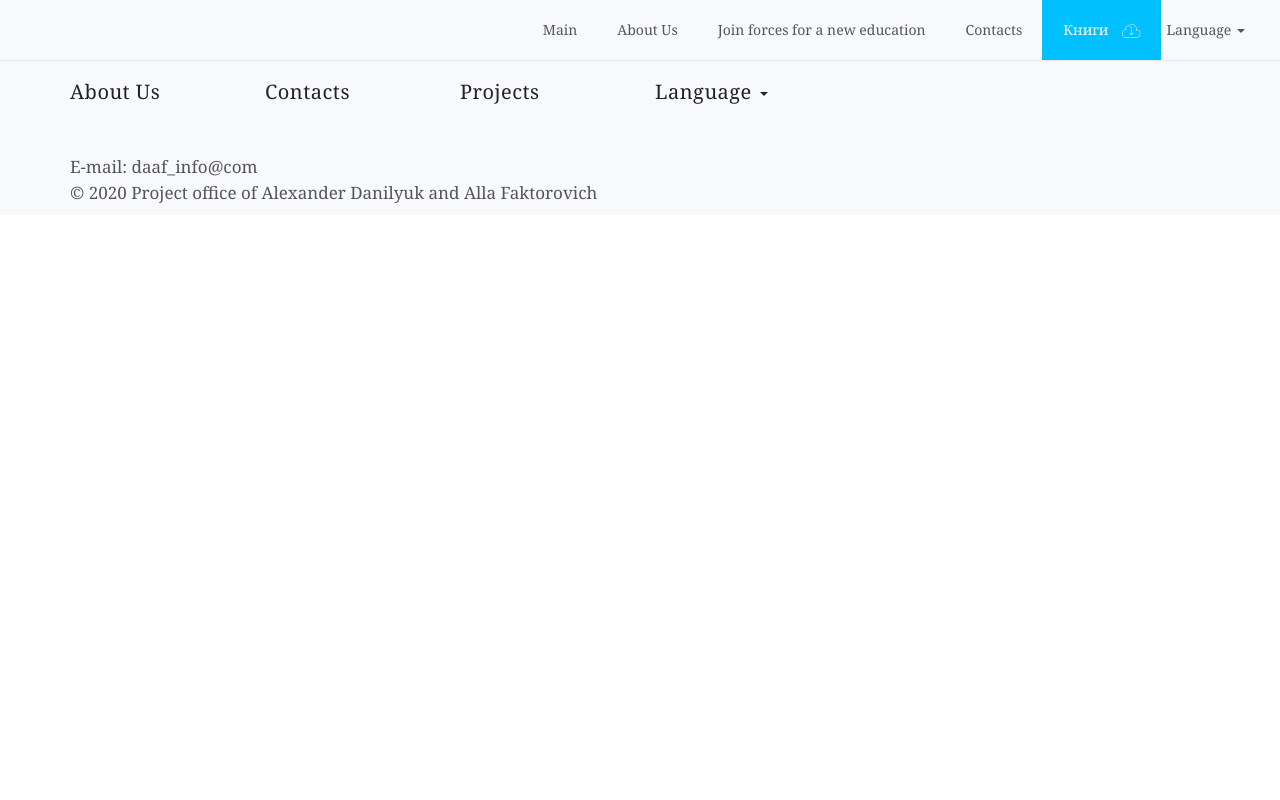
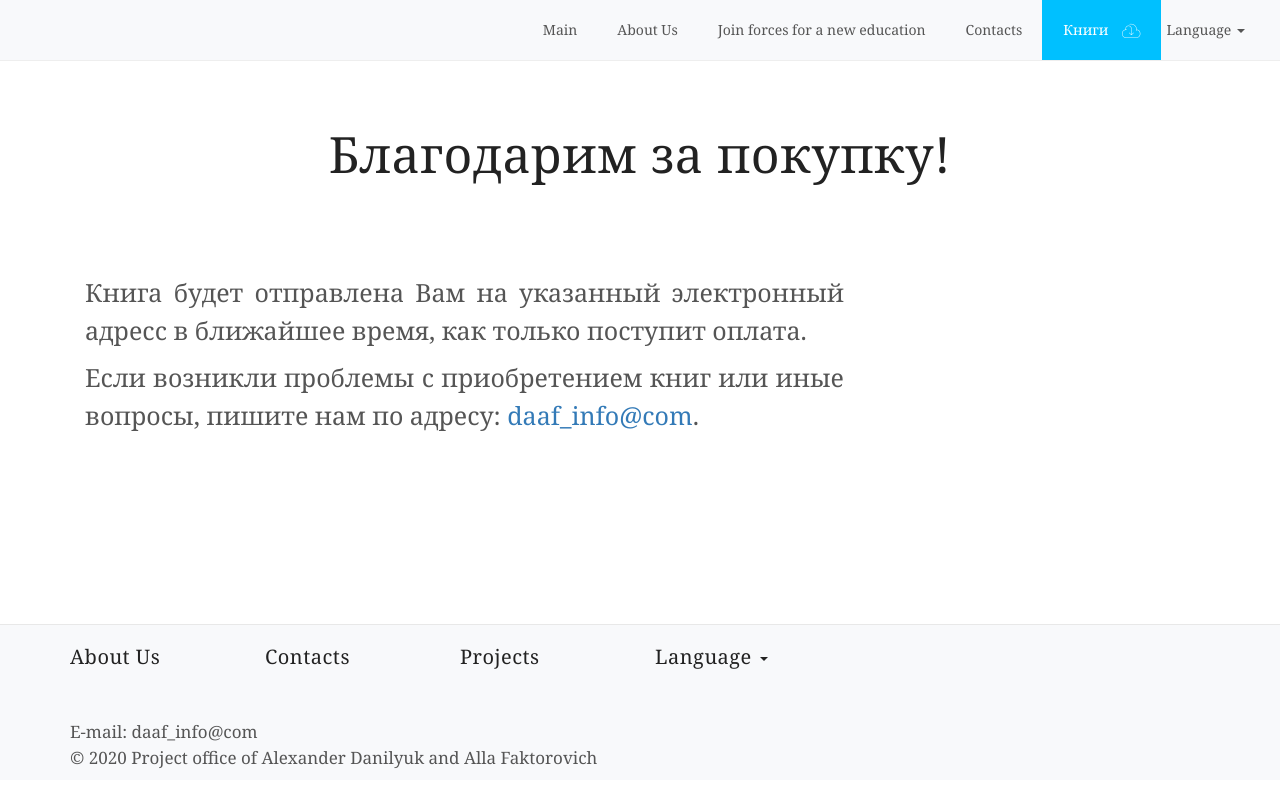
Before and after one commit to sazonovdmitrii/books, a Symfony app: template src/Lp/PaymentBundle/Resources/views/order/success.html.twig in a window 1280 px wide. Run offline with Twig, Linux system fonts and the light colour scheme; the template is opened without the code that fills it, so the values that code supplies are empty; some libraries are stand-ins or nearby versions.

Commit message:
add layout and styles for success page

```diff
--- a/public/css/style.css
+++ b/public/css/style.css
@@ -4017,3 +4017,19 @@ ul.footer-dropdown-menu {
     border-radius: 5px;
     color: #fff;
 }
+
+.thank-you-page-text-block {
+    padding: 30px;
+    width: 70%;
+    text-align: justify;
+    font-size: 25px;
+}
+
+.thank-you-page-text-block a {
+    color: #337ab7;
+}
+
+.thank-you-page-image {
+    width: 20%;
+    float: right;
+}
--- a/src/Lp/PaymentBundle/Resources/views/order/success.html.twig
+++ b/src/Lp/PaymentBundle/Resources/views/order/success.html.twig
@@ -1,7 +1,23 @@
 {% extends "index.html.twig" %}
 
 {% block body %}
-    {{ dump(order) }}
-    {{ dump(order.user) }}
-    {{ dump(order.transaction) }}
+    <section>
+        <div class="container">
+            <div class="row">
+                <img src="{{ order.project.main_image }}" class="thank-you-page-image">
+                <h2 class="title text-center">
+                    Благодарим за покупку!
+                </h2>
+                <div class="thank-you-page-text-block">
+                    <p>
+                        Книга будет отправлена Вам на указанный электронный адресс в ближайшее время, как только поступит оплата.
+                    </p>
+                    <p>
+                        Если возникли проблемы с приобретением книг или иные вопросы, пишите нам по адресу:
+                        <a href="mailto:daaf_info@com">daaf_info@com</a>.
+                    </p>
+                </div>
+            </div>
+        </div>
+    </section>
 {% endblock %}
```
